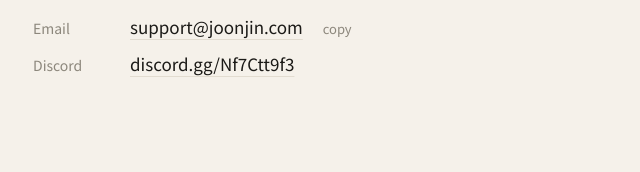
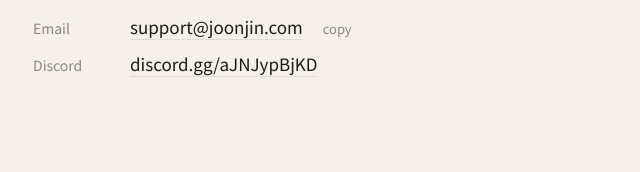
Before and after one commit to Blosharper/joonjin.com, a plain HTML site: page joonjin/index.html in a window 1280 px wide. Shown: the part 924-1096 px from the top of the page, 311-951 px from the left. Drawn offline with Linux system fonts and the light colour scheme.

Commit message:
docs: update the Discord invite to the permanent link
Co-Authored-By: Roa <342598975+fj-roa[bot]@users.noreply.github.com>

```diff
--- a/joonjin/index.html
+++ b/joonjin/index.html
@@ -122,7 +122,7 @@
           </div>
           <div>
             <dt><span lang="ko">디스코드</span><span lang="en">Discord</span></dt>
-            <dd><a href="https://discord.gg/Nf7Ctt9f3" target="_blank" rel="noopener">discord.gg/Nf7Ctt9f3</a></dd>
+            <dd><a href="https://discord.gg/aJNJypBjKD" target="_blank" rel="noopener">discord.gg/aJNJypBjKD</a></dd>
           </div>
         </dl>
       </section>
```
